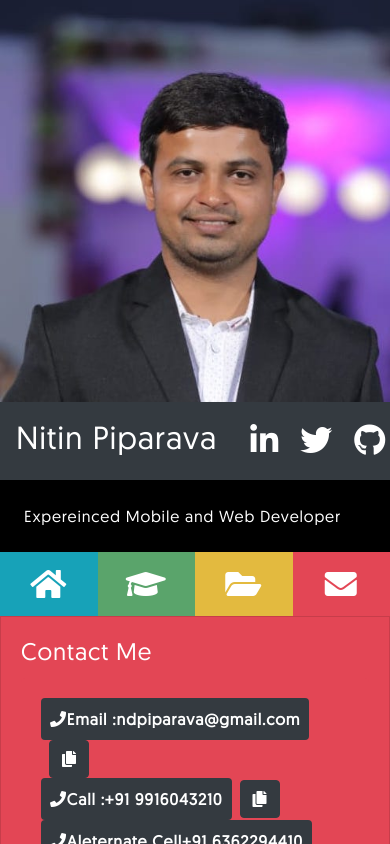
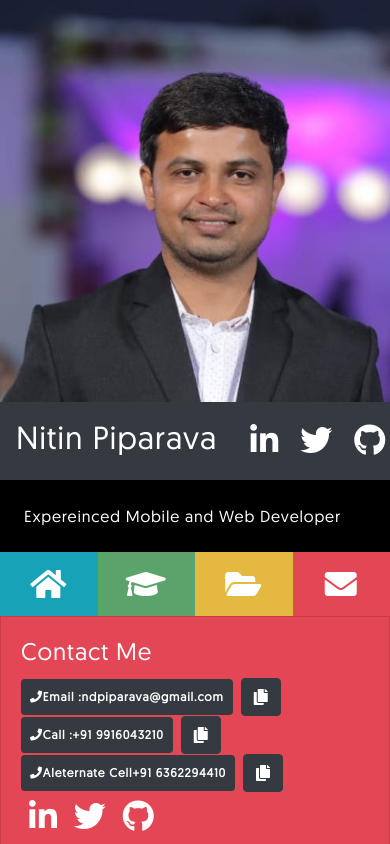
Before and after one commit to ndpiparava/Profile, an Angular app: page /contact in a window 390 px wide. Shown: the top 844 px of the page. Built offline with nearby package versions, Linux system fonts and the light colour scheme.

Commit message:
contact small screen sizing issue fixed

```diff
--- a/src/app/contact/contact.component.css
+++ b/src/app/contact/contact.component.css
@@ -26,4 +26,7 @@ p {
     font-size: 13px;
     margin: 1px !important;
   }
+  #phonenumber_email app-phonenumber {
+    margin-top: 15px !important;
+  }
 }
--- a/src/app/contact/contact.component.html
+++ b/src/app/contact/contact.component.html
@@ -11,20 +11,20 @@
   <div class="card card-body py-md-5 bg-danger text-white rounded-0">
     <h4 class="card-title">Contact Me</h4>
     <div class="card bg-danger border-0">
-      <div class="card-body">
-        <div class="m-md-3">
+      <div class="card-body p-0">
+        <div class="m-md-3" id="phonenumber_email">
           <app-phonenumber
             [elementDisplayString]="'Email :'"
             [Email]="'ndpiparava@gmail.com'"
           ></app-phonenumber>
         </div>
-        <div class="m-md-3">
+        <div class="m-md-3" id="phonenumber_email">
           <app-phonenumber
             [elementDisplayString]="'Call :'"
             [PhoneNumber]="'+91 9916043210'"
           ></app-phonenumber>
         </div>
-        <div class="m-md-3">
+        <div class="m-md-3" id="phonenumber_email">
           <app-phonenumber
             [elementDisplayString]="'Aleternate Cell'"
             [PhoneNumber]="'+91 6362294410'"
--- a/src/app/shared/phonenumber/phonenumber.component.css
+++ b/src/app/shared/phonenumber/phonenumber.component.css
@@ -17,3 +17,9 @@
 .clipboard:hover .tooltiptext {
   visibility: visible;
 }
+
+@media (max-width: 420px) {
+  div > a {
+    font-size: 12px !important;
+  }
+}
--- a/src/app/shared/phonenumber/phonenumber.component.html
+++ b/src/app/shared/phonenumber/phonenumber.component.html
@@ -1,4 +1,4 @@
-<div id="contact-aleternatecall">
+<div id="contact-cell">
   <a
     [href]="hrefValue"
     target="_blank"
```
